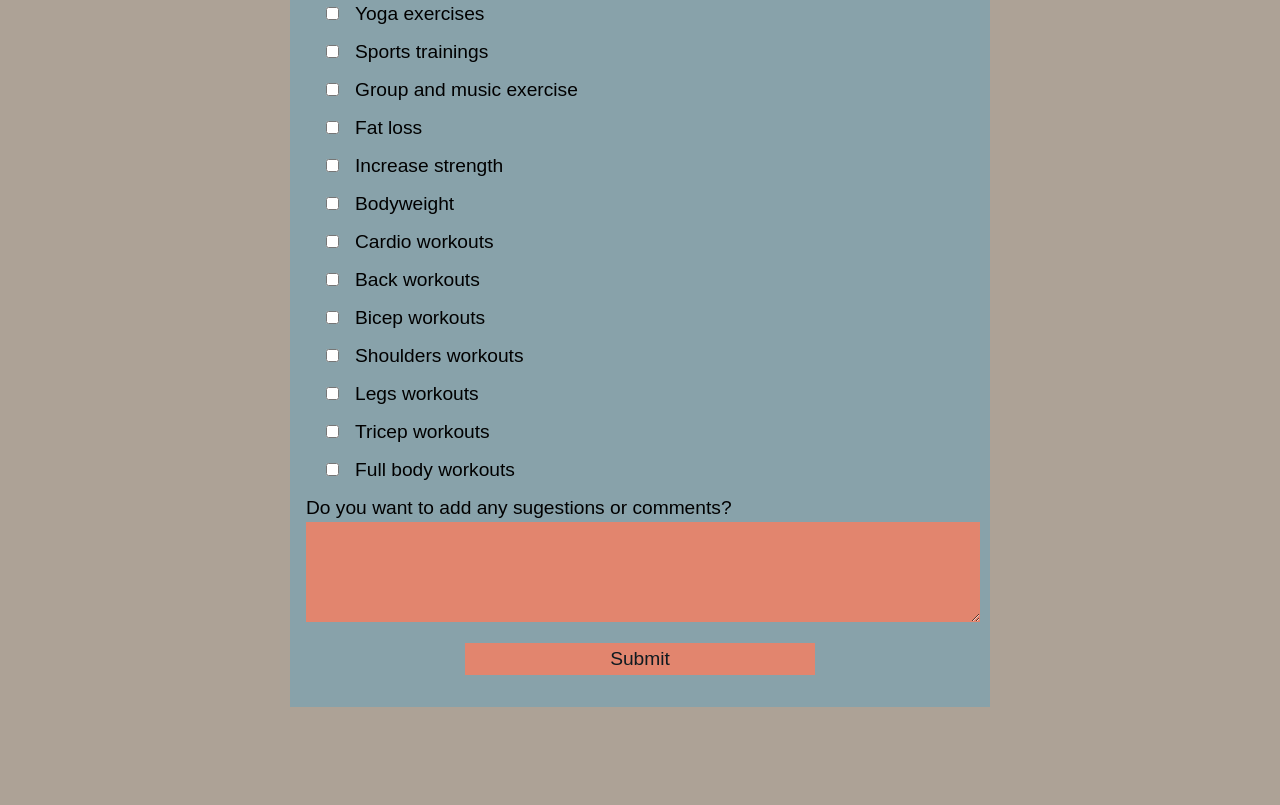
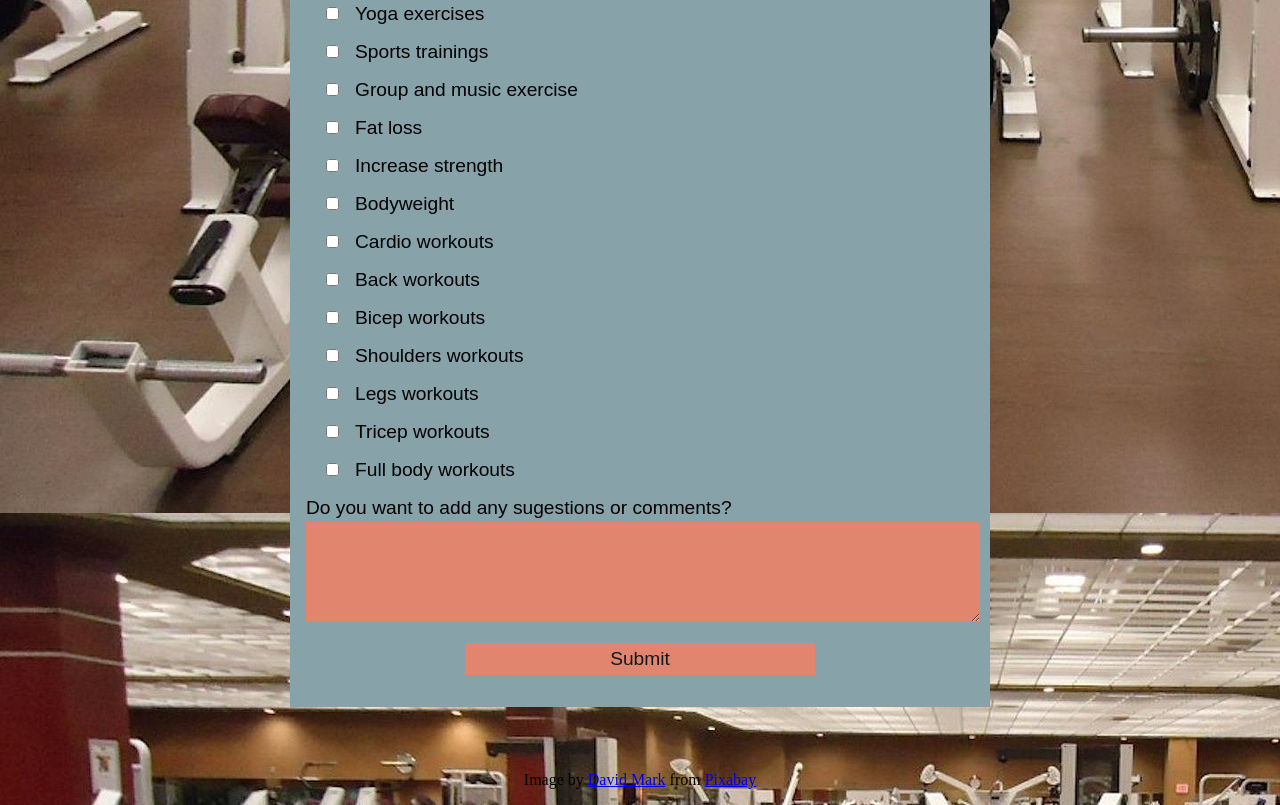
Before and after one commit to costik2020/0013-gym-survey-form, a plain HTML site: page index.html in a window 1280 px wide. Shown: the part 708-1513 px from the top of the page. Before the commit the page ends 1479 px from the top, so only its background shows below. Drawn offline with Linux system fonts and the light colour scheme.

Commit message:
Added a nice background image from pixabay

```diff
--- a/index.html
+++ b/index.html
@@ -90,5 +90,9 @@
 
     <input type="submit" value="Submit" id="submit">
     </form>
+
+	<p>
+		Image by <a href="https://pixabay.com/users/12019-12019/?utm_source=link-attribution&amp;utm_medium=referral&amp;utm_campaign=image&amp;utm_content=91849">David Mark</a> from <a href="https://pixabay.com//?utm_source=link-attribution&amp;utm_medium=referral&amp;utm_campaign=image&amp;utm_content=91849">Pixabay</a>
+	</p>
   </body>
 </html>
--- a/styles.css
+++ b/styles.css
@@ -1,7 +1,13 @@
 body {
   width: 100vm;
   height: 100vm;
-  background-color: #ADA296;
+  background-image: url(large-gym.jpg);
+
+  /*
+
+Image by <a href="https://pixabay.com/users/12019-12019/?utm_source=link-attribution&amp;utm_medium=referral&amp;utm_campaign=image&amp;utm_content=91849">David Mark</a> from <a href="https://pixabay.com//?utm_source=link-attribution&amp;utm_medium=referral&amp;utm_campaign=image&amp;utm_content=91849">Pixabay</a>
+
+  */
 }
 
 h1, p {
```
Also changed, not shown: large-gym.jpg (added).
